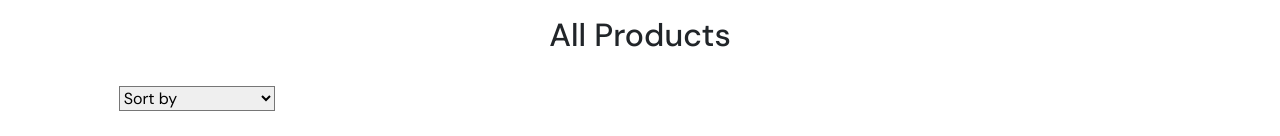
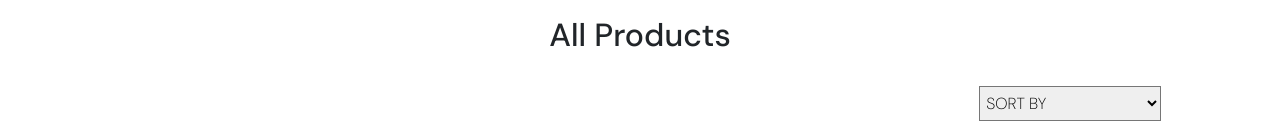
Before and after one commit to j-mlo/syne_candles, a Django app: page /products/ in a window 1280 px wide. Shown: the part 153-289 px from the top of the page. Run offline with Django 5.2, Linux system fonts and the light colour scheme; tables that the repository leaves empty hold one stand-in row (values such as "Sample post"); some libraries are stand-ins or nearby versions; some web fonts are replaced.

Commit message:
Add custom CSS to sort selector. BUG: Still not working

```diff
--- a/products/templates/products/products.html
+++ b/products/templates/products/products.html
@@ -10,10 +10,11 @@
     </div>
     <div class="row py-auto">
         <div class="product-container col-10 offset-1">
+            <!-- Sort Selector: price, name and rating -->
             <div class="row my-4">
-                <div class="col-12 w-50 align-items-end" id="product-sort">
-                    <div class="sort-select-wrapper">
-                        <select name="sort-selector" id="sort-selector" class="custom-select rounded-0 border{% if current_sorting != 'None_None' %}info{% else %}black{% endif %}">
+                <div class="col-12" id="product-sort">
+                    <div class="sort-select-wrapper text-end">
+                        <select name="sort-selector" class="sort-selector custom-select rounded-0 border{% if current_sorting != 'None_None' %}info{% else %}black{% endif %}">
                             <option value="reset" {% if current_sorting == 'None_None' %}selected{% endif %}>Sort by</option>
                             <option value="price_asc" {% if current_sorting == 'price_asc' %}selected{% endif %}>Price, low to high</option>
                             <option value="price_desc" {% if current_sorting == 'price_desc' %}selected{% endif %}>Price, high to low</option>
@@ -25,10 +26,12 @@
                     </div>
                 </div>
             </div>
+            <!-- Product Cards -->
             <div class="row">
                 {% for product in products %}
                     <div class="col-sm-6 col-lg-4 col-xl-3 mb-3">
                         <div class="card h-100 border-0 rounded-0">
+                            <!-- Product Image -->
                             {% if product.main_image %}
                                 <a href="{% url 'product_detail' product.id %}">
                                     <img src="{{ product.image.url }}" alt="{{ product.name }}" class="card-img-top rounded-0">
@@ -38,9 +41,11 @@
                                     <img src="{{ MEDIA_URL }}product-placeholder.jpg" alt="{{ product.name }}" class="card-img-top rounded-0">
                                 </a>
                             {% endif %}
+                            <!-- Product Name -->
                             <div class="card-body pb-0">
                                 <p class="mb-0">{{ product.name }}</p>
                             </div>
+                            <!-- Product Price & Rating -->
                             <div class="card-footer pt-0 border-0 bg-white">
                                 <div class="row my-auto">
                                     <div class="col-6">
@@ -51,6 +56,7 @@
                                             <small><i class="fa-solid fa-star"> {{ product.rating }}</i></small>
                                         {% endif %}
                                     </div>
+                                    <!-- Add to bag button -->
                                     <form method="POST" action="">
                                         <button type="submit" class="btn btn-sm btn-black">Add to bag</button>
                                     </form>
--- a/products/views.py
+++ b/products/views.py
@@ -26,19 +26,22 @@ def all_products(request):
         # Product sorting
         if 'sort' in request.GET:
             sortkey = request.GET['sort']
-            sort = sortkey
+            direction = request.GET.get('direction', 'asc')
 
             if sortkey == 'name':
+                products = products.annotate(lower_name=Lower('name'))
                 sortkey = 'lower_name'
-                products = products.annotate(lower_name=Lower('name'))
+            elif sortkey == 'price':
+                 sortkey = 'price'
+            elif sortkey == 'rating':
+                 sortkey = 'rating'
 
-            if 'direction' in request.GET:
-                direction = request.GET['direction']
-                if direction == 'desc':
-                    sortkey = f'-{sortkey}'
+            if direction == 'desc':
+                sortkey = f'-{sortkey}'
+
             products = products.order_by(sortkey)
 
-    current_sorting = f'{sort}_{direction}'
+    current_sorting = f"{request.GET.get('sort', 'None')}_{request.GET.get('direction', 'None')}"
 
     context = {
         'products': products,
--- a/static/css/style.css
+++ b/static/css/style.css
@@ -59,6 +59,13 @@ nav a:hover {
     object-fit: contain;
 }
 
+.sort-selector {
+    font-family: 'DM Sans', sans-serif;
+    text-transform: uppercase;
+    font-weight: 200;
+    padding: 5px 2px;
+}
+
 /* FOOTER */
 
 footer {
```
